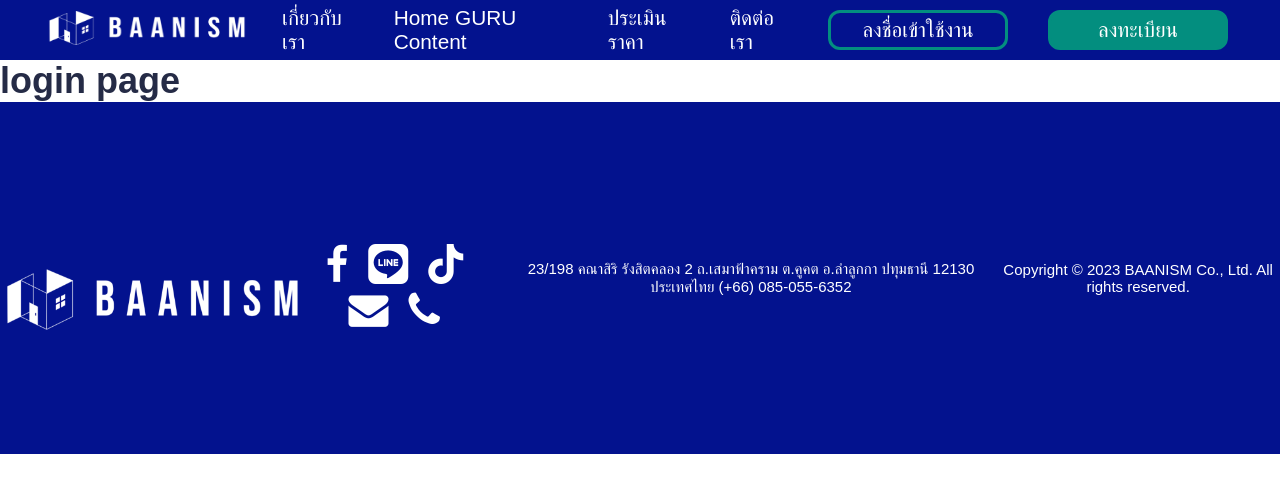
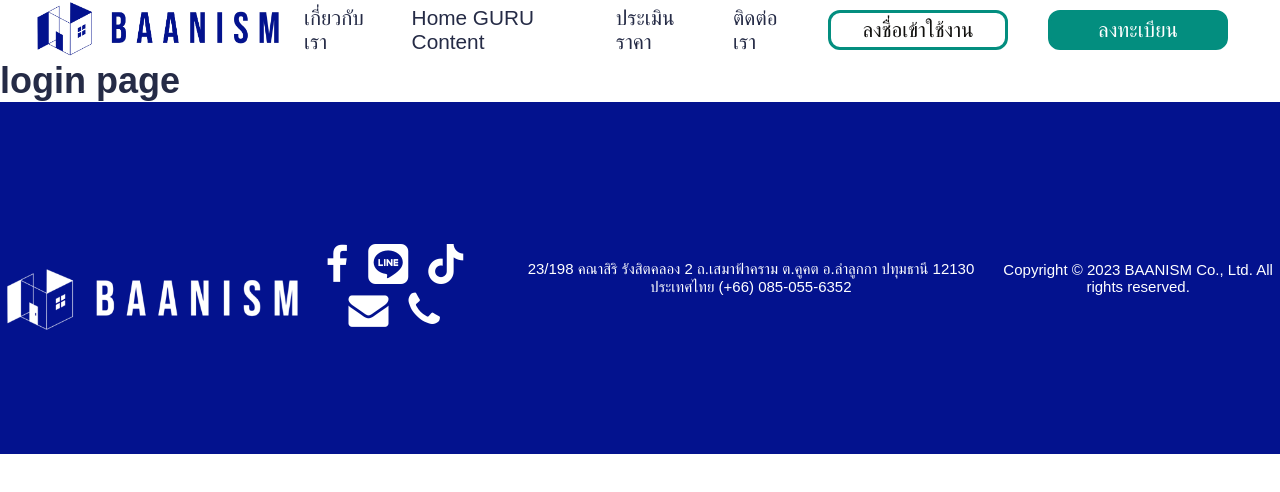
Before and after one commit to ponthep2545/Baanism, a React (Create React App) app: page /login in a window 1280 px wide. Shown: the top 492 px of the page. Built offline with nearby package versions, Linux system fonts and the light colour scheme.

Commit message:
add new logo navbar, edit color navbar, del note

```diff
--- a/src/components/header/Header.css
+++ b/src/components/header/Header.css
@@ -1,5 +1,5 @@
 .logoStyle{
-  width: 230px;
+  width: 252px;
   height: 60px;
 }
 
@@ -7,7 +7,7 @@ nav{
   display: flex;
   align-items: center;
   justify-content: space-between;
-  background-color: #03128E;
+  background-color: #fff;
   height: 60px;
   padding-right: 50px;
 }
@@ -28,11 +28,11 @@ nav{
   text-decoration: none;
   font-size: 1.3rem;
   /* font-weight: 600; */
-  color: white;
+  color: 100F0D;
 }
 
 .navBar li a:hover{
-  color: #fff;
+  color: #100F0D;
 }
 
 .navBar li a:hover::after{
@@ -48,11 +48,11 @@ nav{
 .lineButton{
   border: 3px solid #038E7F;
   border-radius: 12px;
-  background-color: #03128E;
+  background-color: #fff;
 
   font-size: 1.3rem;
   font-family: 'DM Sans', sans-serif;
-  color: #fff;
+  color: #100F0D;
 
   width: 180px;
   height: 40px;
@@ -61,9 +61,9 @@ nav{
 .lineButton:hover{
   border: 3px solid #038E7F;
   border-radius: 12px;
-  background-color: #03128E;
+  background-color: #fff;
 
-  color: #fff;
+  color: #100F0D;
 }
 
 .solidButton{
@@ -92,7 +92,7 @@ nav{
   justify-content: space-between;
   align-items: center; */
   padding: 1rem 2rem;
-  /* background-color: #03128E;
+  /* background-color: #fff;
   color: #fff; */
 }
 
@@ -106,7 +106,7 @@ nav{
   width: 25px;
   height: 3px;
   margin: 3px 0;
-  background-color: #fff;
+  background-color: #03128E;
   transition: 0.4s;
 }
 
@@ -119,9 +119,9 @@ nav{
   display: flex;
   flex-direction: column;
   position: absolute;
-  top: 55px;
+  top: 60px;
   right: 0;
-  background-color: #03128E;
+  background-color: #f1f1f1;
   width: 50%;
   height: 100vh;
   z-index: 1;
@@ -133,18 +133,26 @@ nav{
 }
 
 .nav-links.open li a:hover{
-  color: #fff;
+  color: #100F0D;
 }
 
 .nav-links.open li a:hover::after{
   content: "";
   width: 50%;
   height: 2.5px;
-  background-color: #fff;
+  background-color: #100F0D;
   position: absolute;
   bottom: 10px;
   right: 0;
   left: 25%;
+}
+
+.nav-links.open .lineButton{
+  background-color: #f1f1f1;
+}
+
+.nav-links.open .lineButton:hover{
+  background-color: #f1f1f1;
 }
 
 @media screen and (max-width: 768px) {
--- a/src/components/header/Header.js
+++ b/src/components/header/Header.js
@@ -1,4 +1,4 @@
-import logo from './../../assets/images/logo-header.png';
+import logo from './../../assets/images/LOGO_Linear_BGW_FTB.png';
 import './Header.css';
 import { Link, useNavigate } from 'react-router-dom';
 import React, { useState, useEffect } from 'react';
```
Also changed, not shown: src/assets/images/LOGO_Linear_BGW_FTB.png (added), 1 other file (tests, documents, lock files or other folders).
